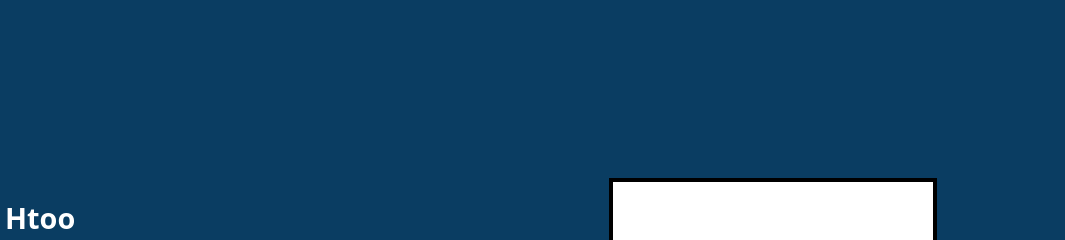
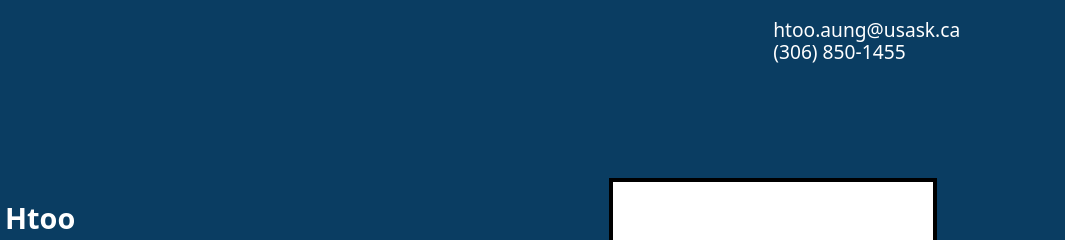
Before and after one commit to htoo-aung/406-portfolio, a website: page index.html in a window 1280 px wide. Shown: the top 240 px of the page, 215-1280 px from the left. Drawn offline with nearby package versions, Linux system fonts and the light colour scheme.

Commit message:
added contact info

```diff
--- a/index.html
+++ b/index.html
@@ -19,8 +19,8 @@
                     <p>Htoo Aung</p>
                 </div>
                 <ul class="navbar-right">
-                    <!-- <li>About</li>
-                    <li>Projects</li> -->
+                    <li>htoo.aung@usask.ca</li>
+                    <li>(306) 850-1455</li>
                 </ul>
             </div>
         </nav>
--- a/src/styles.css
+++ b/src/styles.css
@@ -61,9 +61,10 @@ li {
 
 .navbar-right {
     display: flex;
-    justify-content: space-between;
-    align-items: center;
-    width: 13%;
+    flex-direction: column;
+    justify-content: center;
+    align-items: flex-start;
+    width: 16%;
 }
 
 /*  Header/Hero  */
```
